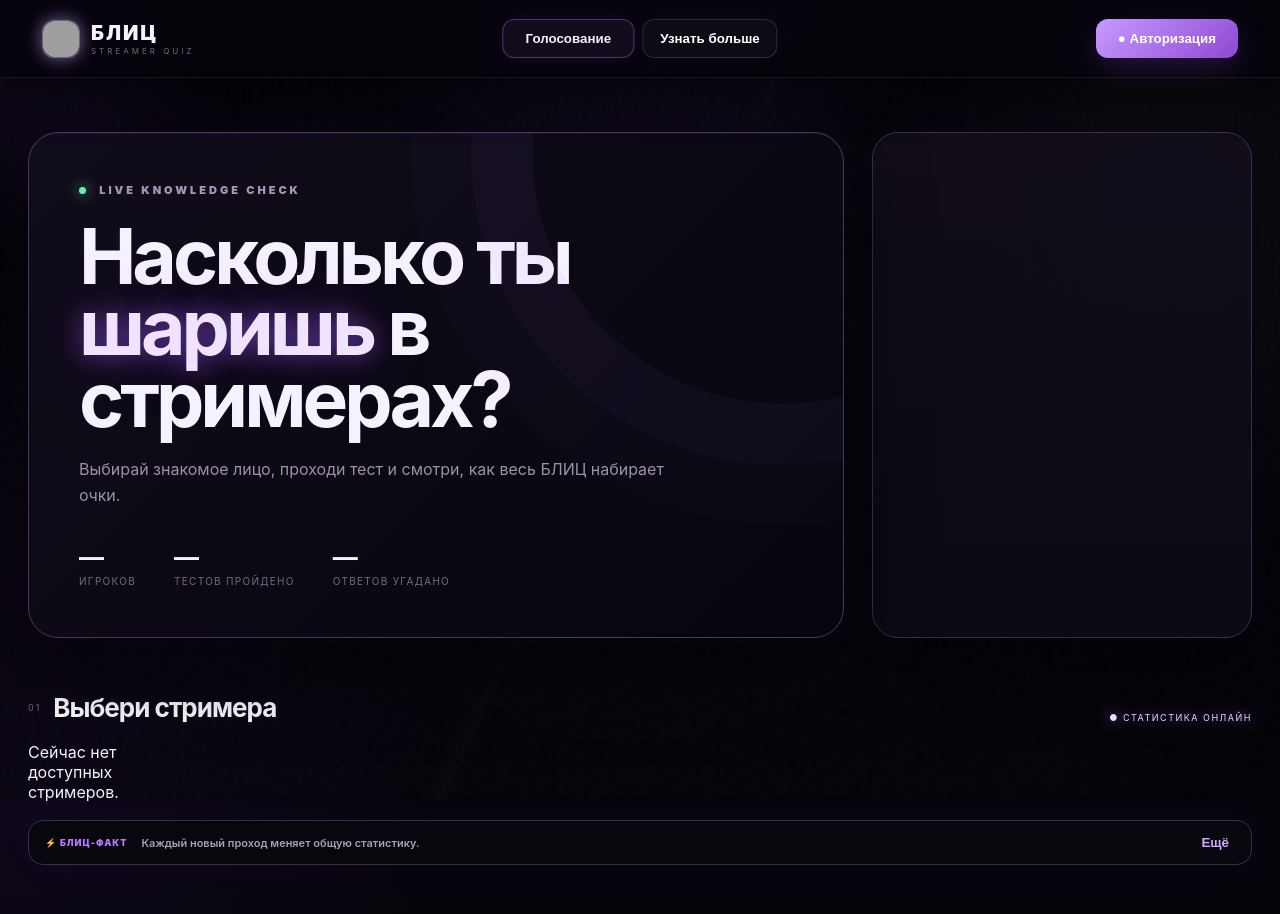
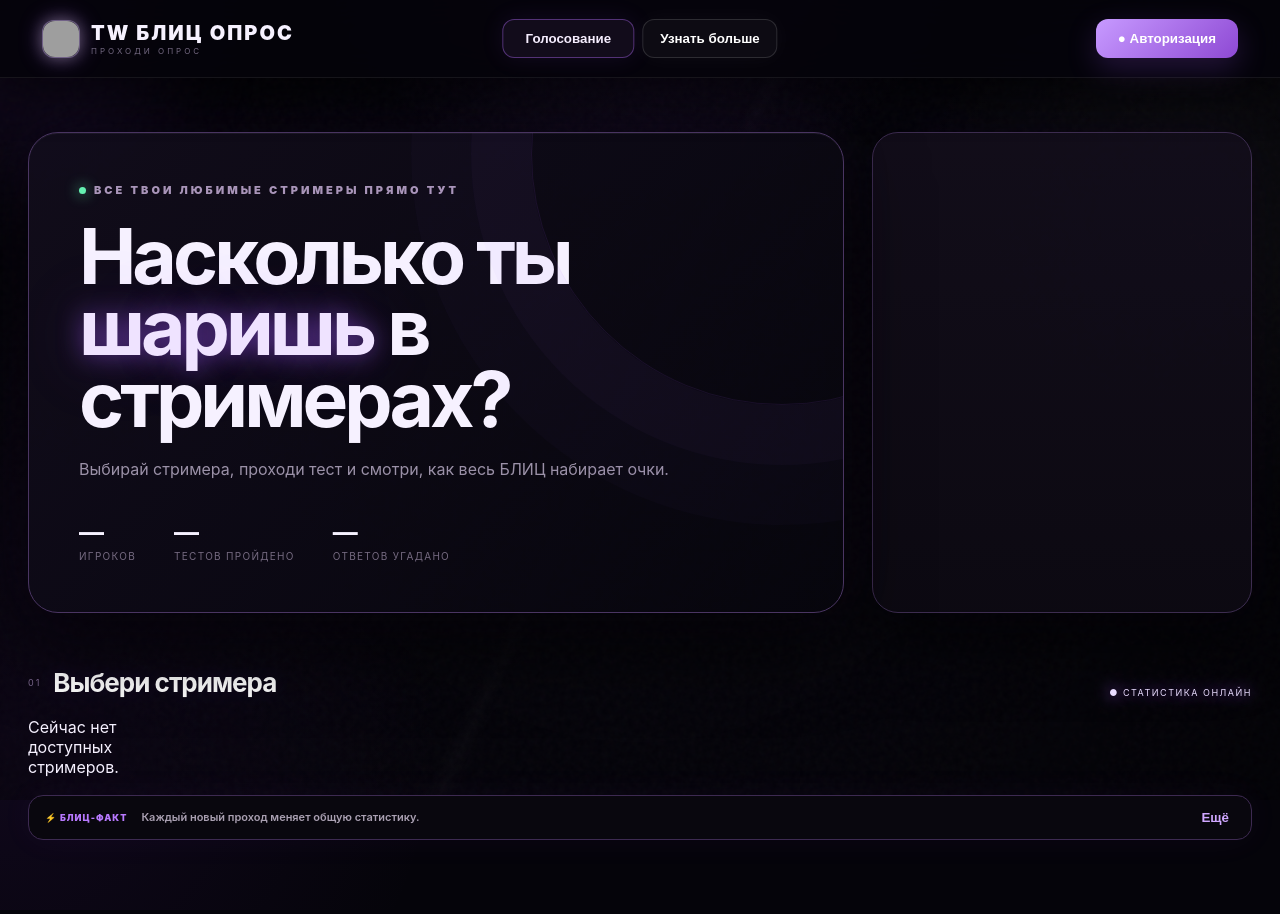
Before and after one commit to MegaTem41k51/Opros, a website: page index.html in a window 1280 px wide. Drawn offline with Linux system fonts and the light colour scheme; no server answers; grey boxes are pictures that could not be loaded.

Commit message:
Update index.html

```diff
--- a/index.html
+++ b/index.html
@@ -2,18 +2,18 @@
 <html lang="ru">
 <head>
 <meta charset="UTF-8"><meta name="viewport" content="width=device-width,initial-scale=1">
-<title>БЛИЦ — Streamer Quiz</title><link rel="icon" type="image/png" href="https://i.ibb.co/HQb170K/123.png"><link rel="stylesheet" href="style.css">
+<title>Блиц-Опрос стримеров</title><link rel="icon" type="image/png" href="https://i.ibb.co/HQb170K/123.png"><link rel="stylesheet" href="style.css">
 </head>
 <body>
 <div class="noise"></div><div class="cursorGlow"></div>
-<header class="topbar"><div class="brand"><span class="brandMark"><img src="https://i.ibb.co/HQb170K/123.png" alt="БЛИЦ"></span><div><div class="logo">БЛИЦ</div><small>STREAMER QUIZ</small></div><div id="brandAvatars" class="brandAvatars"></div></div><div class="topNav"><button class="voteNav" onclick="showVoting()">Голосование</button><button class="infoNav" onclick="showMore()">Узнать больше</button></div><div id="authArea"><button class="authBtn twitchLogin" onclick="login()">● Авторизация</button></div></header>
+<header class="topbar"><div class="brand"><span class="brandMark"><img src="https://i.ibb.co/HQb170K/123.png" alt="БЛИЦ"></span><div><div class="logo">TW БЛИЦ ОПРОС</div><small>ПРОХОДИ ОПРОС</small></div><div id="brandAvatars" class="brandAvatars"></div></div><div class="topNav"><button class="voteNav" onclick="showVoting()">Голосование</button><button class="infoNav" onclick="showMore()">Узнать больше</button></div><div id="authArea"><button class="authBtn twitchLogin" onclick="login()">● Авторизация</button></div></header>
 <main class="page">
   <section id="home">
     <div class="heroWrap">
       <div class="hero">
-        <div class="eyebrow"><span></span> LIVE KNOWLEDGE CHECK</div>
+        <div class="eyebrow"><span></span>ВСЕ ТВОИ ЛЮБИМЫЕ СТРИМЕРЫ ПРЯМО ТУТ</div>
         <h1>Насколько ты <em>шаришь</em> в стримерах?</h1>
-        <p>Выбирай знакомое лицо, проходи тест и смотри, как весь БЛИЦ набирает очки.</p>
+        <p>Выбирай стримера, проходи тест и смотри, как весь БЛИЦ набирает очки.</p>
         <div class="heroStats"><div><b id="heroPlayers">—</b><span>игроков</span></div><div><b id="heroAttempts">—</b><span>тестов пройдено</span></div><div><b id="heroCorrect">—</b><span>ответов угадано</span></div></div>
       </div>
       <aside id="statsPanel" class="statsPanel"></aside>
@@ -26,7 +26,7 @@
 
   <section id="voting" class="hidden votingScreen">
     <button class="back" onclick="showHome()">← На главную</button>
-    <div class="voteHero"><div class="voteEyebrow">COMMUNITY VOTE</div><h2 id="voteTitle">Голосование</h2><p>Выбери стримера. Один ID — один голос.</p><div id="voteStatus" class="voteStatus"></div></div>
+    <div class="voteHero"><div class="voteEyebrow"></div><h2 id="voteTitle">Голосование</h2><p>Выбери кто делает самые ТОПОВЫЕ ПРОКАЧКИ</p><div id="voteStatus" class="voteStatus"></div></div>
     <div id="voteCards" class="voteGrid"></div>
   </section>
 
```
